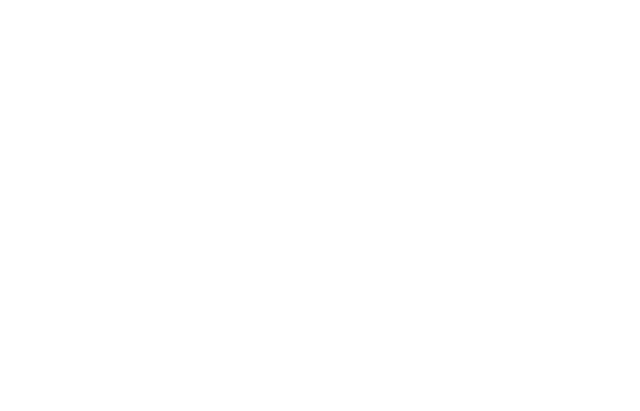
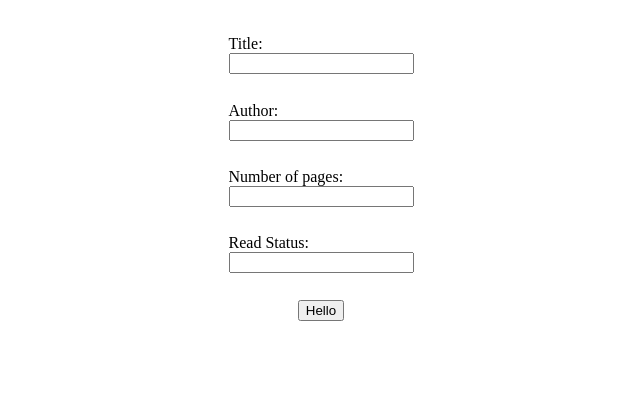
Before and after one commit to Psiale/js-library, a website: page index.html in a window 1280 px wide. Shown: the whole page, without its empty margins (327-967 px from the left). Drawn offline with Linux system fonts and the light colour scheme.

Commit message:
Created inputs for the creation of the book, render array length to test the function

```diff
--- a/index.html
+++ b/index.html
@@ -1,10 +1,32 @@
 <!DOCTYPE html>
 <html lang="en">
-<head>
-    <meta charset="UTF-8">
-    <meta name="viewport" content="width=device-width, initial-scale=1.0">
+  <head>
+    <meta charset="UTF-8" />
+    <meta name="viewport" content="width=device-width, initial-scale=1.0" />
+    <link rel="stylesheet" href="styles/style.css" />
     <title>Document</title>
-</head>
-<body>
-</body>
+  </head>
+  <body>
+    <div class="form-container">
+      <div class="input-container">
+        <label for="title-input"> Title: </label>
+        <input type="text" id="title-input" />
+      </div>
+      <div class="input-container">
+        <label for="author-input"> Author: </label>
+        <input type="text" id="author-input" />
+      </div>
+      <div class="input-container">
+        <label for="pageCount"> Number of pages: </label>
+        <input type="text" id="pageCount-input" />
+      </div>
+      <div class="input-container">
+        <label for="readStatus-input"> Read Status: </label>
+        <input type="text" id="readStatus-input" />
+      </div>
+      <button onclick="addBookToLibrary()">Hello </button>
+      <p id="result"></p>
+    </div>
+    <script src="main.js"></script>
+  </body>
 </html>
--- a/main.js
+++ b/main.js
@@ -1,23 +1,32 @@
-const ourLibrary = [];
+const ourLibrary = [
+    new Book('One Hundred Years Of Solitude', 'Gabriel Garcia Marquez', 200, 'Read'),
+    new Book('Clash of Kings', 'George R.R. Martin', 1000, 'Read'),
+    new Book('Bible', 'God', 100, 'Read'),
+    new Book('I Robot', 'Isaac Asimov', 300),
+];
 
 function Book(title, author, pageCount, readStatus = 'not read') {
   this.title = title;
   this.author = author;
   this.pageCount = pageCount;
   this.readStatus = readStatus;
-};
+}
 
 Book.prototype.info = function () {
   return `${this.title} by ${this.author}, ${this.pageCount} pages, ${this.readStatus}.`;
 };
 
 function addBookToLibrary(title, author, pageCount, readStatus = 'not read') {
-  let title = document.getElementById('title-input').value;
-  let author = document.getElementById('author-input').value;
-  let pageCount = document.getElementById('pageCount-input').value;
-  let readStatus = document.getElementById('readStatus-input').value;
+  title = document.getElementById('title-input').value;
+  author = document.getElementById('author-input').value;
+  pageCount = document.getElementById('pageCount-input').value;
+  readStatus = document.getElementById('readStatus-input').value;
   let newEntry = new Book(title, author, pageCount, readStatus);
   let updatedLibrary = ourLibrary;
   updatedLibrary.push(newEntry);
+  let result = document.getElementById('result');
+
+ let text = document.createTextNode(`${ourLibrary.length}`);
+    result.appendChild(text);
   return updatedLibrary;
-};
+}
--- /dev/null
+++ b/styles/style.scss
@@ -0,0 +1,17 @@
+html,
+body {
+    width: 100%;
+    height: 100%;
+}
+
+.form-container {
+    display: flex;
+    height: 50%;
+    flex-flow: column nowrap;
+    justify-content: space-evenly;
+    align-items: center;
+    .input-container {
+        display: flex;
+        flex-direction: column;
+    }
+}
```
Also changed, not shown: styles/style.css, 1 other file.
